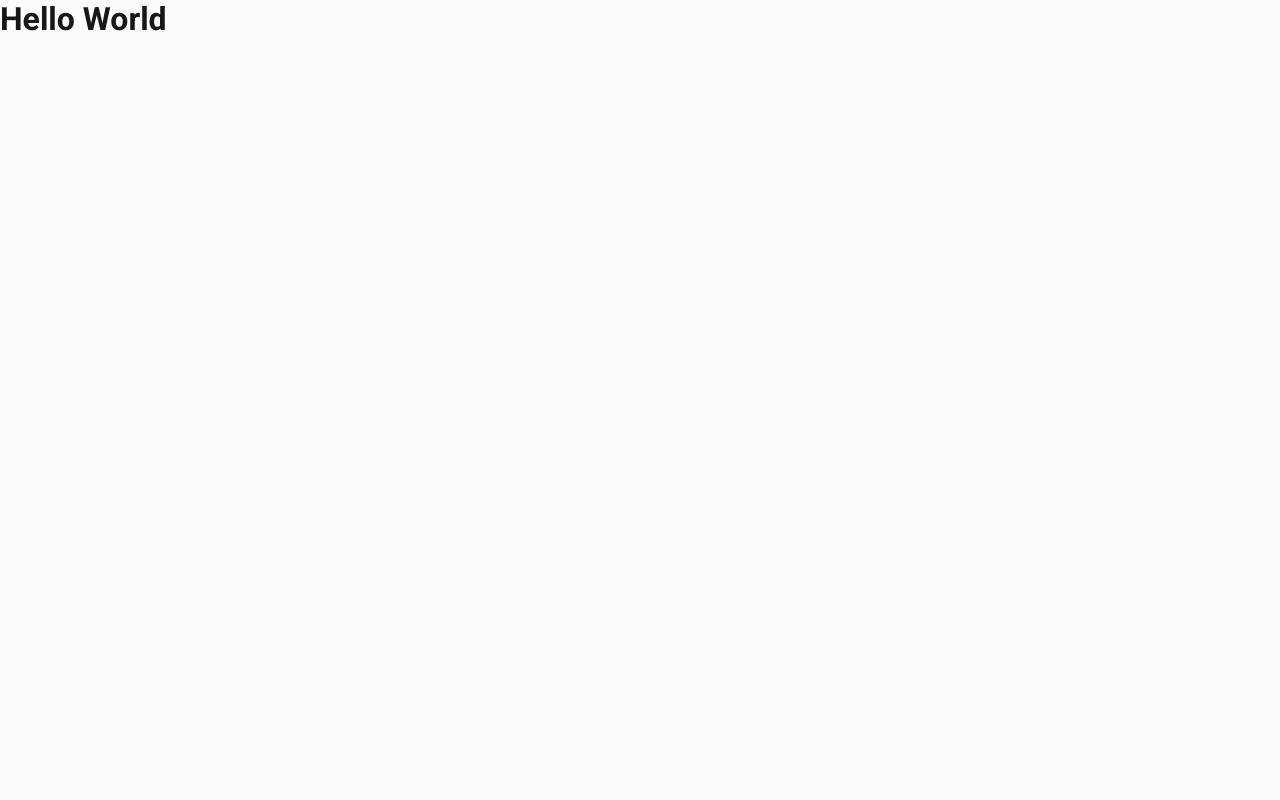
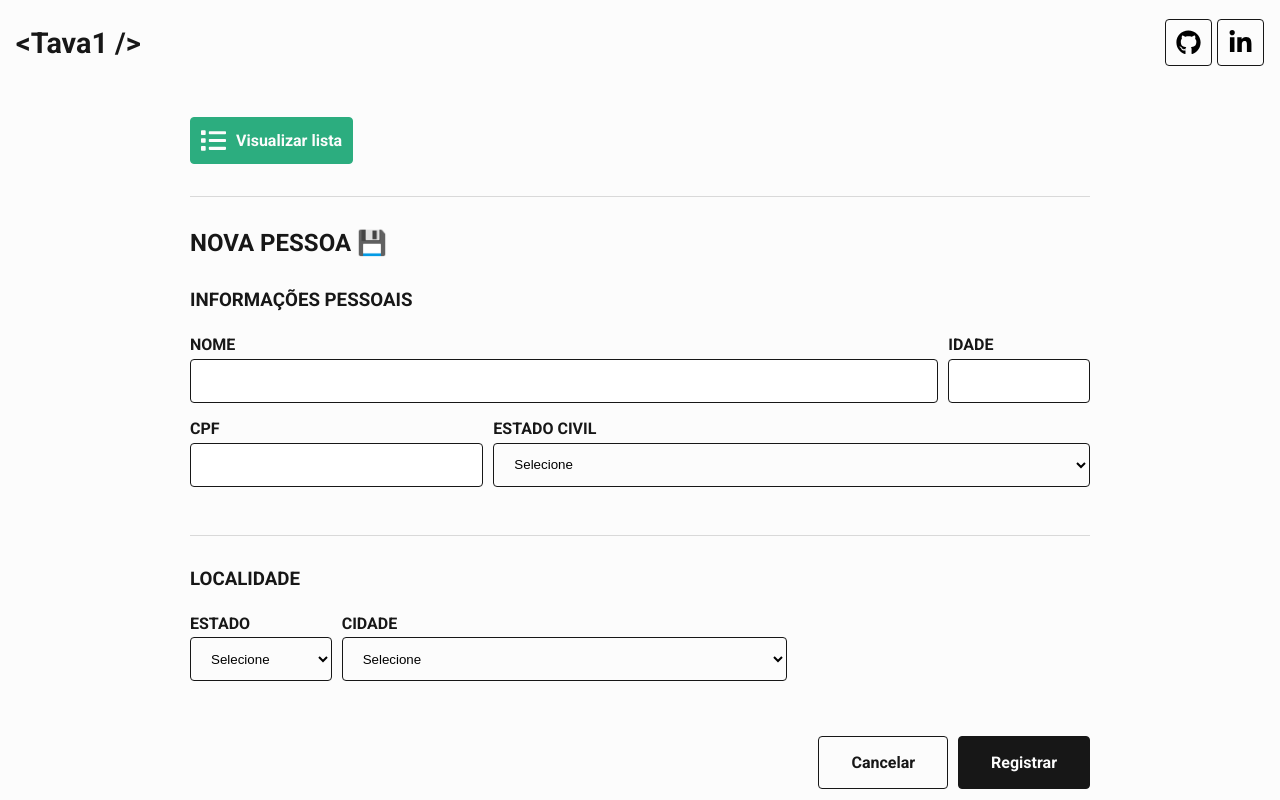
Before and after one commit to Tava1/crud-feliz-frontend, a Next.js app: page / in a window 1280 px wide. Shown: the top 800 px of the page. Built offline with nearby package versions, Linux system fonts and the light colour scheme.

Commit message:
chore: First page component Create

```diff
--- /dev/null
+++ b/src/pages/Create/index.tsx
@@ -0,0 +1,117 @@
+import { FaList } from 'react-icons/fa';
+
+import Header from '../../components/modules/Header';
+import Footer from '../../components/modules/Footer';
+
+import Input from '../../components/elements/Input';
+import Select from '../../components/elements/Select';
+import Button from '../../components/elements/Button';
+
+import { Nav, Container, Content, Line } from './styles';
+
+const estadoCivil = ['Solteiro(a)', 'Casado(a)'];
+
+export default function Create() {
+  return (
+    <>
+      <Header />
+
+      <Container>
+        <Nav>
+          <Button anchor={true} icon={FaList}>Visualizar lista</Button>
+        </Nav>
+        <Line />
+        <Content>
+          <h2>NOVA PESSOA 💾</h2>
+          <h3>INFORMAÇÕES PESSOAIS</h3>
+          <form>
+            <div className="group">
+              <div className="input-group grid">
+
+                <div className="name">
+                  <Input
+                    label="NOME"
+                    type="text"
+                    id="name"
+                    name="name"
+                    required
+                  />
+                </div>
+
+                <div className="age">
+                  <Input
+                    className="age"
+                    label="IDADE"
+                    type="number"
+                    id="age"
+                    name="age"
+                    required
+                  />
+                </div>
+              </div>
+
+              <div className="input-group grid">
+                <div className="cpf">
+                  <Input
+                    label="CPF"
+                    type="number"
+                    id="cpf"
+                    name="cpf"
+                    required
+                  />
+                </div>
+
+                <div className="marital-status">
+                  <Select
+                    label="ESTADO CIVIL"
+                    options={estadoCivil}
+                    id="marital-status"
+                    name="marital-status"
+                    required
+                  />
+                </div>
+              </div>
+            </div>
+
+            <Line />
+
+            <h3>LOCALIDADE</h3>
+
+            <div className="group">
+              <div className="input-group grid">
+                <div className="state">
+                  <Select
+                    label="ESTADO"
+                    id="state"
+                    name="state"
+                    options={estadoCivil}
+                    required
+                  />
+                </div>
+
+                <div className="city">
+                  <Select
+                    label="CIDADE"
+                    id="city"
+                    name="city"
+                    options={estadoCivil}
+                    required
+                  />
+                </div>
+              </div>
+
+              <div className="btn-group">
+                <Button secondary={true} >Cancelar</Button>
+                <Button primary={true} type="submit">Registrar</Button>
+              </div>
+            </div>
+
+          </form>
+
+        </Content>
+      </Container>
+
+      <Footer />
+    </>
+  )
+}
--- /dev/null
+++ b/src/pages/Create/styles.ts
@@ -0,0 +1,104 @@
+import styled from 'styled-components';
+
+export const Nav = styled.nav`
+  margin: 1rem 1rem 2.5rem 1rem;
+
+  @media screen and (min-width: 768px) {
+    margin: 2rem 0;
+  }
+`;
+
+export const Container = styled.section`
+
+  @media screen and (min-width: 768px) {
+    margin: 0 2rem;
+  }
+
+  @media screen and (min-width: 992px) {
+    width: 900px;
+    margin: 0 auto;
+  }
+`;
+
+export const Content = styled.main`
+  h2 {
+    margin: 2rem 1rem;
+  }
+
+  h3 {
+    margin: 1.3rem 1rem;
+  }
+
+  @media screen and (min-width: 768px) {
+    margin-bottom: 150px;
+
+    h2 {
+      margin: 2rem 0;
+    }
+
+    h3 {
+      margin: 1.5rem 0;
+    }
+  }
+
+  form {
+    .group {
+      margin: 0 1rem;
+
+      @media screen and (min-width: 768px) {
+        margin: 0;
+      }
+
+      .input-group {
+        div {
+          grid-column: span 12;
+        }
+
+        @media screen and (min-width: 768px) {
+          .name {
+            grid-column: span 10;
+          }
+
+          .age {
+            grid-column: span 2;
+          }
+
+          .cpf {
+            grid-column: span 4;
+          }
+
+          .marital-status {
+            grid-column: span 8;
+          }
+
+          .state {
+            grid-column: span 2;
+          }
+
+          .city {
+            grid-column: span 6;
+          }
+        }
+      }
+
+
+      .btn-group {
+        display: flex;
+        justify-content: flex-end;
+        margin-top: 39px;
+        margin-bottom: 60px;
+
+        button + button {
+          margin-left: 10px;
+        }
+      }
+    }
+  }
+`;
+
+export const Line = styled.div`
+    border-bottom: 1px solid #D9D9D9;
+    margin: 2rem 0;
+    width: 100%;
+
+`;
--- a/src/pages/index.tsx
+++ b/src/pages/index.tsx
@@ -1,5 +1,7 @@
+import Create from './Create'
+
 export default function Home() {
   return (
-    <h1>Hello World</h1>
+    <Create />
   )
 }
```
